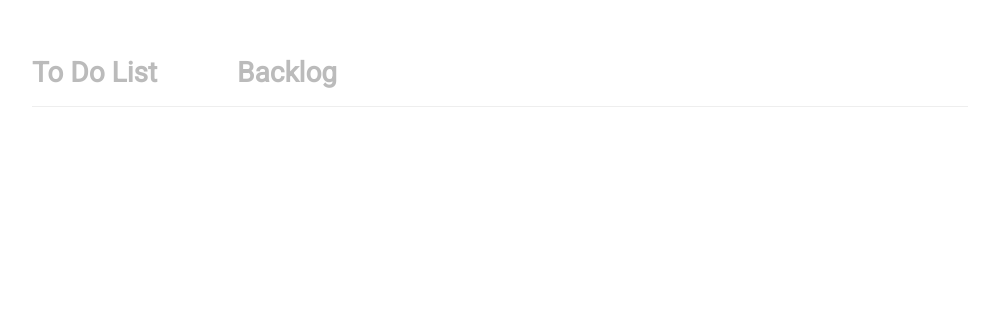
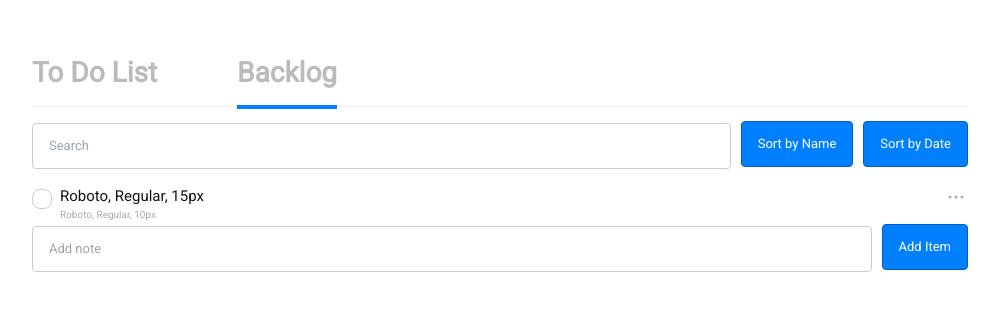
Before and after one commit to alkama25/to-do-list, a Vue app: page /backlog in a window 1280 px wide. Before the commit this address had no page. Shown: the top 310 px of the page, without its empty margins (140-1139 px from the left). Built offline with nearby package versions, Linux system fonts and the light colour scheme.

Commit message:
Added 'AddTodoItem' component to the child route

```diff
--- a/src/App.vue
+++ b/src/App.vue
@@ -1,9 +1,10 @@
 <template>
   <div class="mt-5 text-xl font-bold">
     <RouterLink to="/" class="text-gray">To Do List</RouterLink>
-    <RouterLink to="/about" class="ml-20 text-gray">Backlog</RouterLink>
+    <RouterLink to="/backlog" class="ml-20 text-gray">Backlog</RouterLink>
     <div class="border-b border-chrome my-3"></div>
   </div>
-  <RouterView />
+  <router-view></router-view>
+  <!-- <add-todo></add-todo> -->
 </template>
 <script setup lang="ts"></script>
--- a/src/components/AddTodo.vue
+++ b/src/components/AddTodoItem.vue
@@ -1,6 +1,6 @@
 <template>
   <div class="flex items-center mt-auto pb-20">
-    <TDInput placeholder="Add note" class="flex-1"></TDInput>
+    <TDInput placeholder="Add note" class="flex-1" :disabled="false"></TDInput>
     <TDButton type="primary" label="Add Item" class="pl-2.5"></TDButton>
   </div>
 </template>
--- a/src/main.ts
+++ b/src/main.ts
@@ -2,12 +2,13 @@ import { createApp } from 'vue'
 import { createPinia } from 'pinia'
 
 import App from './App.vue'
+import AddTodo from './components/AddTodoItem.vue'
 import router from './router'
 
 import './assets/main.css'
 
 const app = createApp(App)
-
+app.component('add-todo', AddTodo);
 app.use(createPinia())
 app.use(router)
 
--- a/src/router/index.ts
+++ b/src/router/index.ts
@@ -1,24 +1,38 @@
 import { createRouter, createWebHistory } from 'vue-router'
-import HomeView from '../views/HomeListView.vue'
+import type { RouteRecordRaw } from 'vue-router';
+import HomeListView from '../views/HomeListView.vue'
+import BacklogListView from '../views/BacklogListView.vue'
+import AddTodo from '../components/AddTodoItem.vue'
+
+const routes: Array<RouteRecordRaw> = [
+  {
+    path: '/',
+    name: 'home',
+    component: HomeListView,
+    children: [
+      {
+        path: '',
+        component: AddTodo
+      }
+    ]
+  },
+  {
+    path: '/backlog',
+    name: 'backlog',
+    component: BacklogListView,
+    children: [
+      {
+        path: '',
+        component: AddTodo
+      }
+    ]
+  }
+]
 
 const router = createRouter({
   history: createWebHistory(import.meta.env.BASE_URL),
-  routes: [
-    {
-      path: '/',
-      name: 'home',
-      component: HomeView
-    },
-    {
-      path: '/about',
-      name: 'about',
-      // route level code-splitting
-      // this generates a separate chunk (About.[hash].js) for this route
-      // which is lazy-loaded when the route is visited.
-      component: () => import('../views/BacklogListView.vue')
-    }
-  ],
-  linkActiveClass: 'border-b-4 pb-4 border-blue text-black',
+  routes,
+  linkActiveClass: 'border-b-4 pb-4 border-blue text-black'
 })
 
 export default router
--- a/src/views/BacklogListView.vue
+++ b/src/views/BacklogListView.vue
@@ -1,5 +1,18 @@
 <template>
-  <div>
-    <h1>This is an about page</h1>
-  </div>
+  <main>
+    <div class="flex items-center justify-between">
+      <TDInput placeholder="Search" class="flex-1" :disabled="false"></TDInput>
+      <TDButton type="primary" label="Sort by Name" class="pl-2.5"></TDButton>
+      <TDButton type="primary" label="Sort by Date" class="pl-2.5"></TDButton>
+    </div>
+    <div class="space-y-4 mt-4">
+      <TodoItem></TodoItem>
+    </div>
+    <router-view></router-view>
+  </main>
 </template>
+<script setup lang="ts">
+import TDButton from '../components/TDButton.vue'
+import TDInput from '../components/TDInput.vue'
+import TodoItem from '../components/TodoItem.vue'
+</script>
--- a/src/views/HomeListView.vue
+++ b/src/views/HomeListView.vue
@@ -3,14 +3,12 @@
     <div>
       <CompletedListItems></CompletedListItems>
       <TodoListItems></TodoListItems>
+      <router-view></router-view>
     </div>
-
-    <AddTodo></AddTodo>
   </main>
 </template>
 
 <script setup lang="ts">
 import CompletedListItems from '../components/CompletedListItems.vue'
 import TodoListItems from '../components/TodoListItems.vue'
-import AddTodo from '../components/AddTodo.vue'
 </script>
```
Also changed, not shown: src/components/CompletedListItems.vue (+5 -5 lines).
